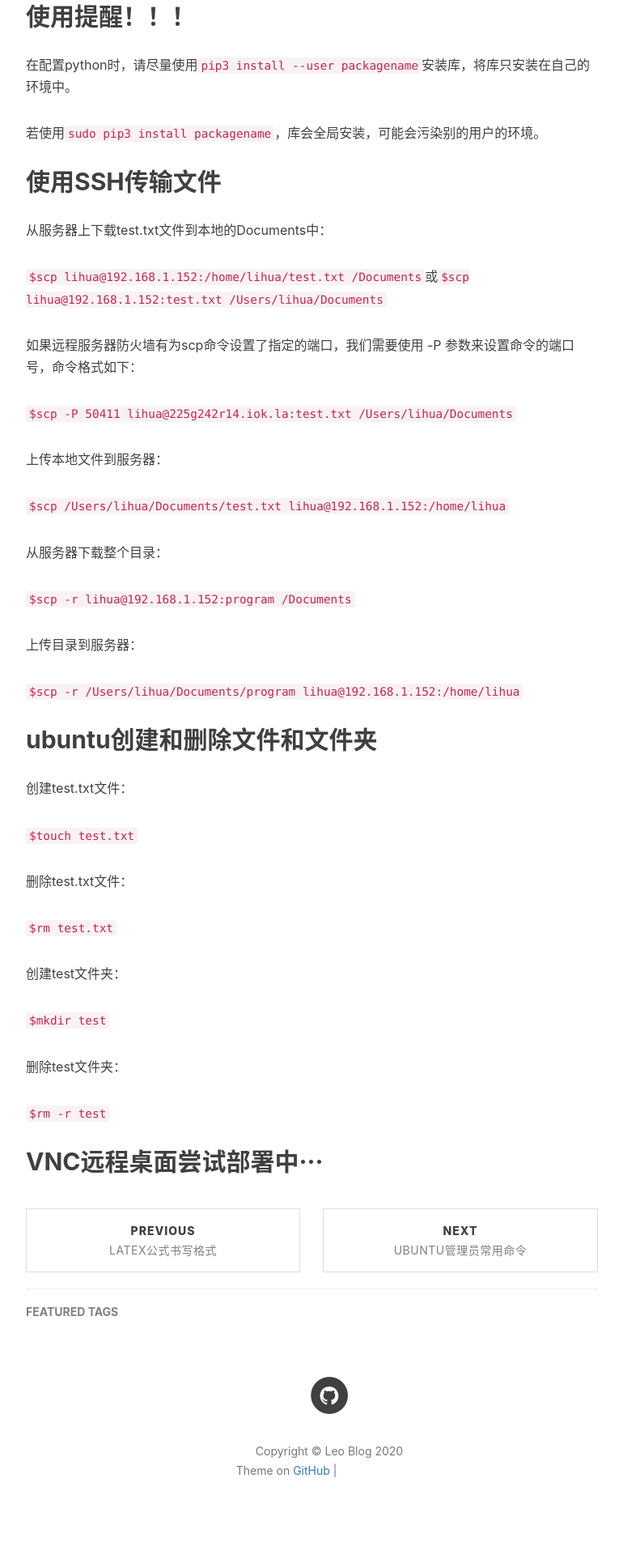
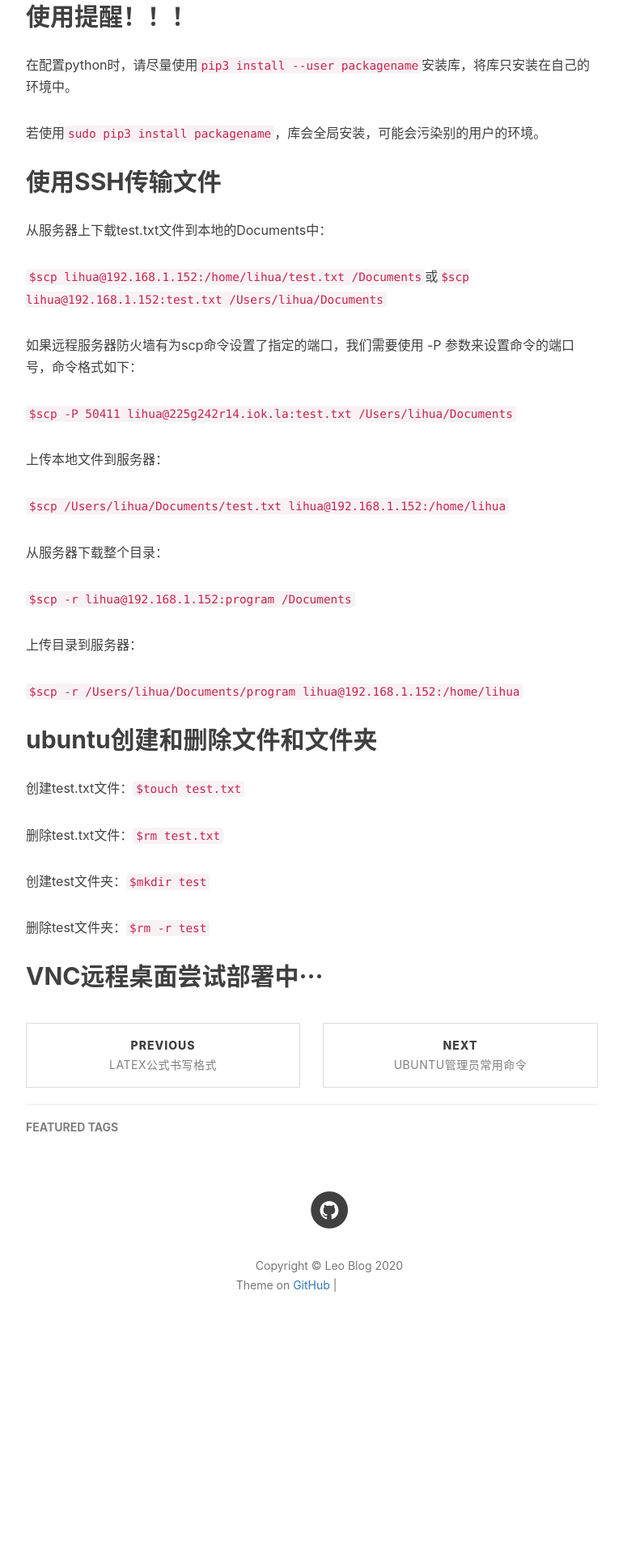
Before and after one commit to derek1998/derek1998.github.io, a Jekyll site: the page built from _posts/2020-11-1-MILAD工作站使用说明.md, in a window 1280 px wide. Shown: the part 2066-3986 px from the top of the page at 81% size, without its empty margins (233-1003 px from the left). Built offline with Jekyll 4.4.1, drawn with Linux system fonts in a browser that asks for light colours; nearby versions of some CDN libraries; comment, search, counter and statistics services are not loaded; after the commit the page ends 3757 px from its top, so only the background shows below that; grey boxes are pictures that could not be loaded.

```diff
--- a/_posts/2020-11-1-MILAD工作站使用说明.md
+++ b/_posts/2020-11-1-MILAD工作站使用说明.md
@@ -85,20 +85,12 @@ tags:
 
 ## ubuntu创建和删除文件和文件夹
 
-创建test.txt文件：
+创建test.txt文件：`$touch test.txt`
 
-`$touch test.txt`
+删除test.txt文件：`$rm test.txt`
 
-删除test.txt文件：
+创建test文件夹：`$mkdir test`
 
-`$rm test.txt`
-
-创建test文件夹：
-
-`$mkdir test`
-
-删除test文件夹：
-
-`$rm -r test`
+删除test文件夹：`$rm -r test`
 
 ## VNC远程桌面尝试部署中···
```
